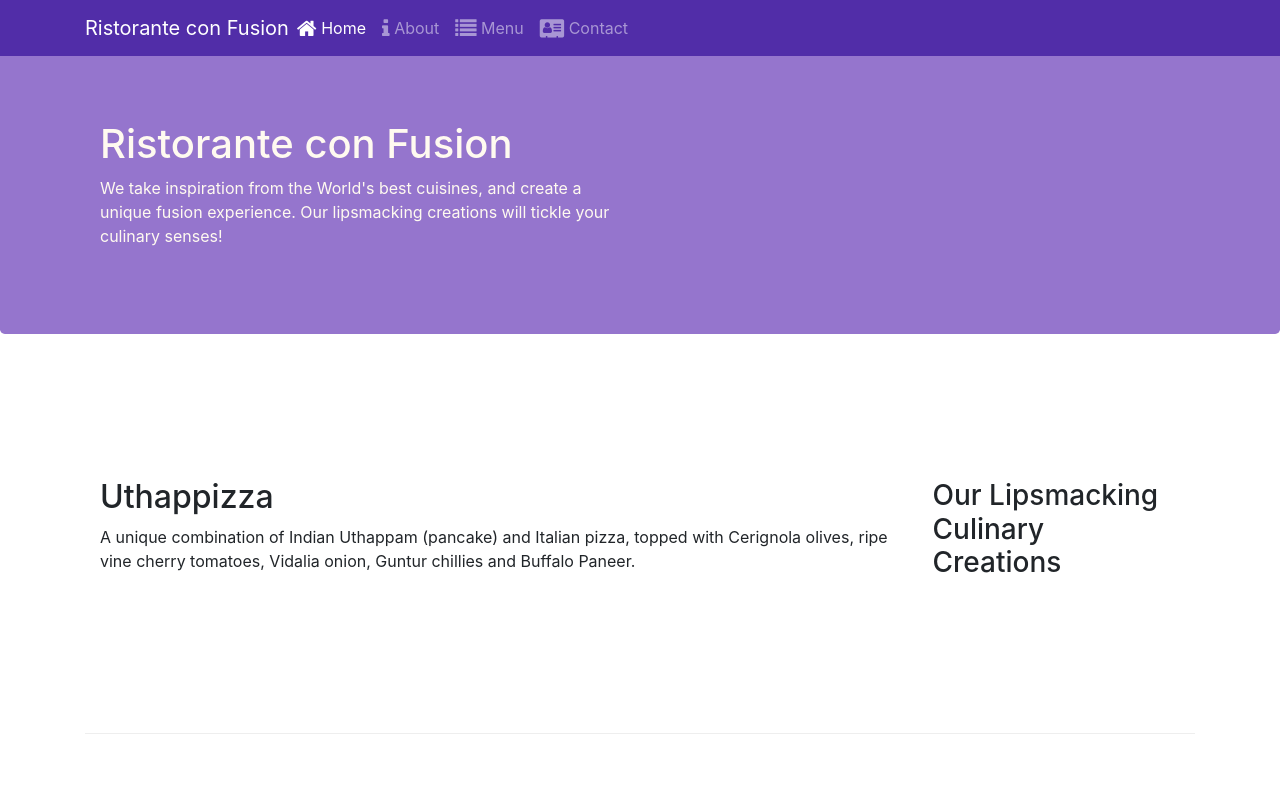
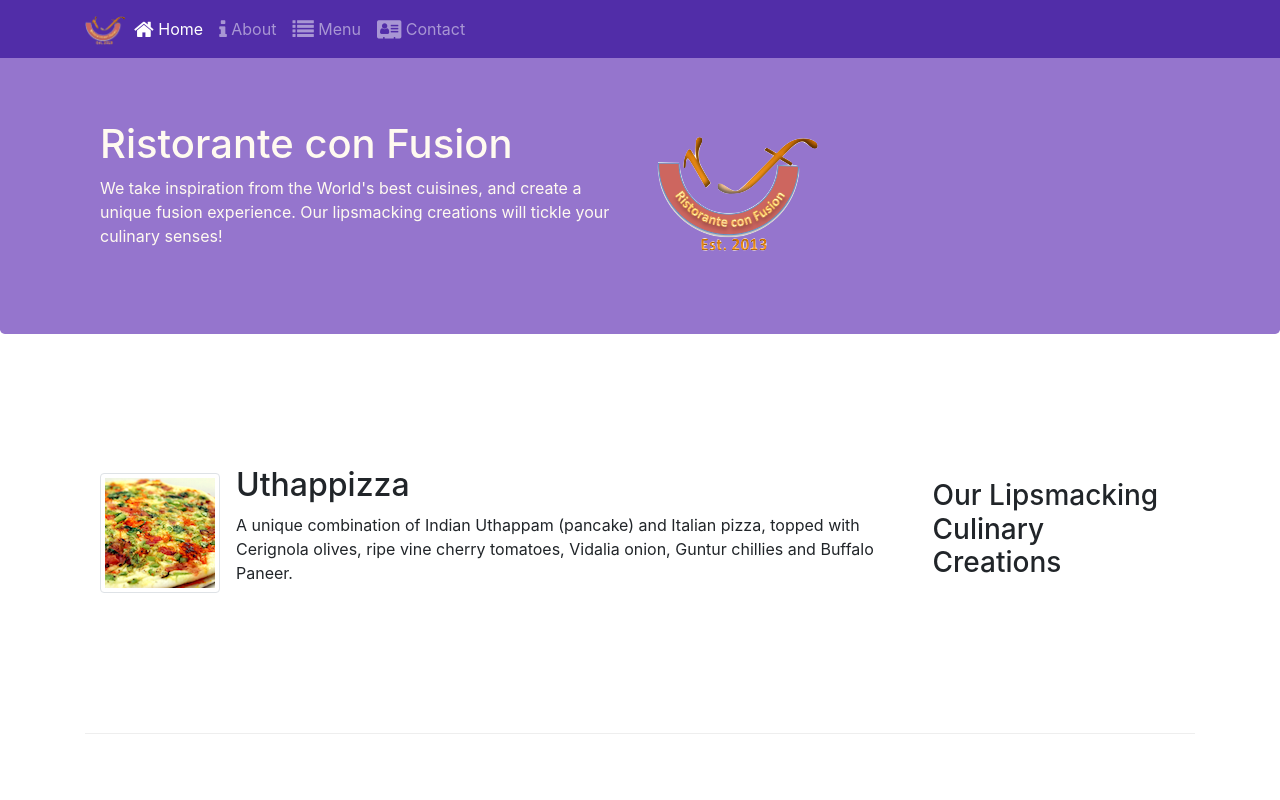
Before and after one commit to Scientist-Ansh/Bootstrap-module1, a website: page index.html in a window 1280 px wide. Shown: the top 800 px of the page. Drawn offline with nearby package versions, Linux system fonts and the light colour scheme.

Commit message:
images and media

```diff
--- a/index.html
+++ b/index.html
@@ -22,7 +22,7 @@
                 <button class="navbar-toggler"  data-toggle="collapse" data-target="#Navbar">
                         <span class="navbar-toggler-icon"></span>
                     </button>
-            <a class="navbar-brand mr-auto" href="#">Ristorante con Fusion</a>
+            <a class="navbar-brand mr-auto" href="#"><img height="30" width="41" src="img/logo.png"></a>
 
             <div class="collapse navbar-collapse" id="Navbar">
                 <ul class="navbar-nav mr-auto">
@@ -46,7 +46,8 @@
                     <p>We take inspiration from the World's best cuisines, and create a unique fusion experience. Our
                         lipsmacking creations will tickle your culinary senses!</p>
                 </div>
-                <div class="col-12 col-sm">
+                <div class="col-12 col-sm align-self-center">
+                        <img src="img/logo.png" class="image-fluid">
                     </div>
             </div>
         </div>
@@ -58,10 +59,16 @@
                 <h3>Our Lipsmacking Culinary Creations</h3>
             </div>
             <div class="col col-sm order-sm-first col-md">
-                <h2>Uthappizza</h2>
+                <div class="media">
+                    <img src="img/uthappizza.png" class="d-flex mr-3 img-thumbnail align-self-center">
+                    <div class="media-body">
+                            <h2 class="mt-0">Uthappizza</h2>
                             <p class="d-none d-sm-block">A unique combination of Indian Uthappam (pancake) and Italian pizza, topped
                                 with Cerignola olives, ripe vine cherry tomatoes, Vidalia onion, Guntur chillies and Buffalo Paneer.
                             </p>
+                    </div>
+                </div>
+
             </div>
         </div>
 
@@ -83,11 +90,17 @@
                 <h3>Meet our Culinary Specialists</h3>
             </div>
             <div class="col order-sm-first col-sm col-md">
-                <h2>Alberto Somayya</h2>
+                <div class="media">
+                    <img src="img/alberto.png" class="d-flex mr-3 img-thumbnail align-self-center">
+                    <div class="media-body">
+                            <h2 class="mt-0">Alberto Somayya</h2>
                             <h4>Executive Chef</h4>
                             <p class="d-none d-sm-block">Award winning three-star Michelin chef with wide International experience
                                 having worked closely with whos-who in the culinary world, he specializes in creating mouthwatering
                                 Indo-Italian fusion experiences. </p>
+                    </div>
+                </div>
+
             </div>
         </div>
     </div>
```
Also changed, not shown: aboutus.html (+3 -3 lines), contactus.html (+4 -3 lines), img/alberto.png (added), img/buffet.png (added), img/logo.png (added), img/uthappizza.png (added), 1 other file. Lines whose indentation alone changed are shown as unchanged.
